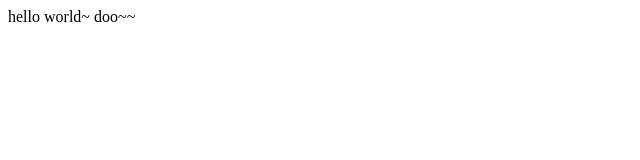
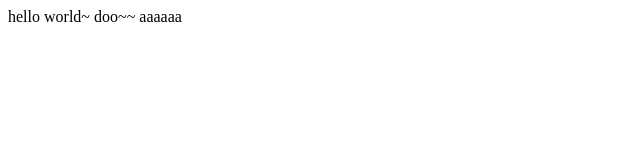
Before and after one commit to dubu/d3, a plain HTML site: page index.html in a window 1280 px wide. Shown: the full height of the page, 0-640 px from the left. Drawn offline with Linux system fonts and the light colour scheme.

Commit message:
Update index.html

```diff
--- a/index.html
+++ b/index.html
@@ -2,3 +2,5 @@
 hello world~
 
 doo~~
+
+<h> aaaaaa </h>
```
